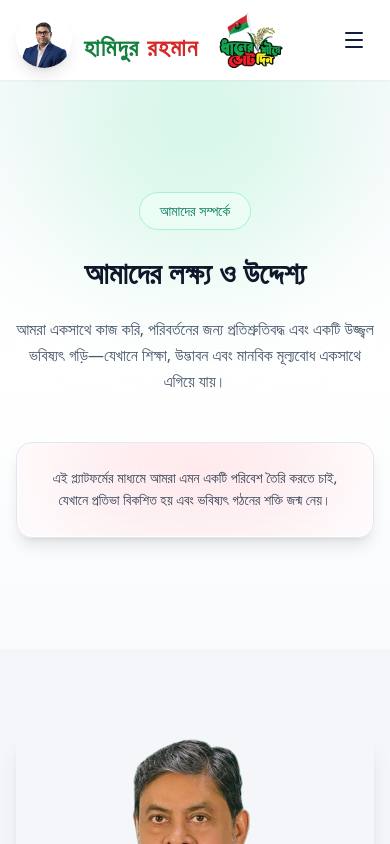
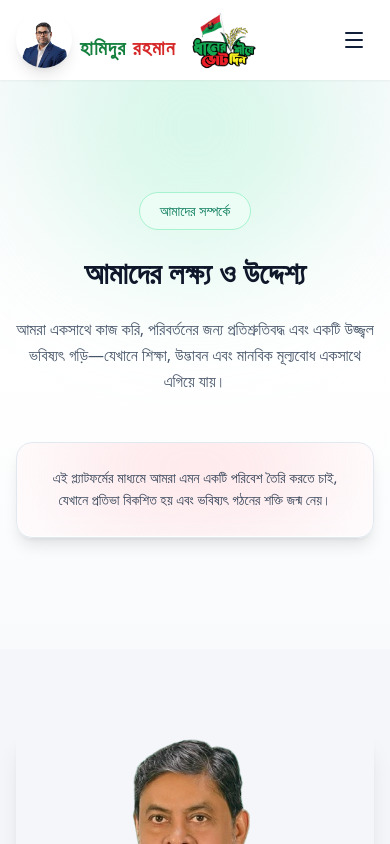
Before and after one commit to Mahii-11/political001, a React (Vite) app: page /about in a window 390 px wide. Shown: the top 844 px of the page. Built offline with nearby package versions, Linux system fonts and the light colour scheme; a web font is replaced by a local one.

Commit message:
update navbar.jsx

```diff
--- a/src/components/layout/Navbar.jsx
+++ b/src/components/layout/Navbar.jsx
@@ -36,7 +36,7 @@ export function Navbar() {
             data-testid="link-home-logo"
             onClick={() => window.scrollTo({ top: 0, behavior: "smooth" })}
           >
-            <div className="flex items-center gap-3 mr-8">
+            <div className="flex items-center gap-2 mr-8">
               <img
                 src="/images/image42.png"
                 alt="Campaign Logo"
@@ -46,7 +46,7 @@ export function Navbar() {
               />
 
               <div className="flex flex-col justify-center">
-                <div className="text-green-700 font-extrabold text-2xl md:text-2xl lg:text-3xl  tracking-wider leading-tight font-bangla mt-4">
+                <div className="text-green-700 font-extrabold text-xl md:text-2xl lg:text-3xl  tracking-wider leading-tight font-bangla mt-4">
                   হামিদুর <span className="text-political-red">রহমান</span>
                 </div>
               </div>
```
